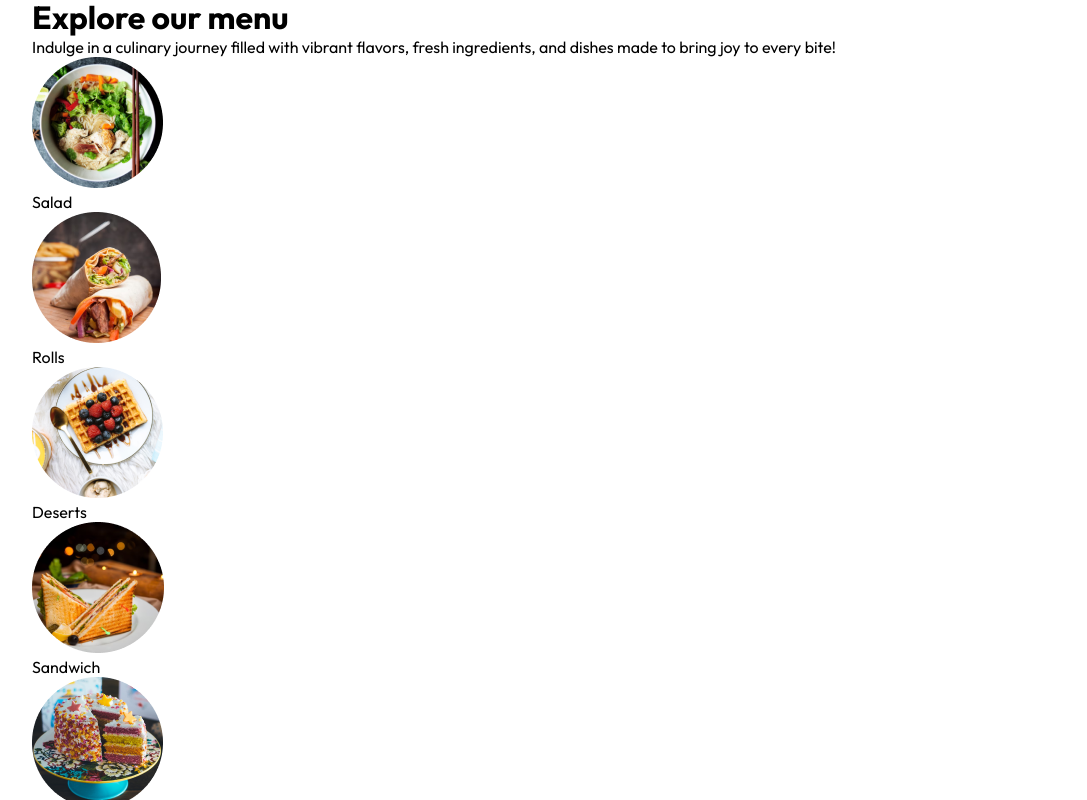
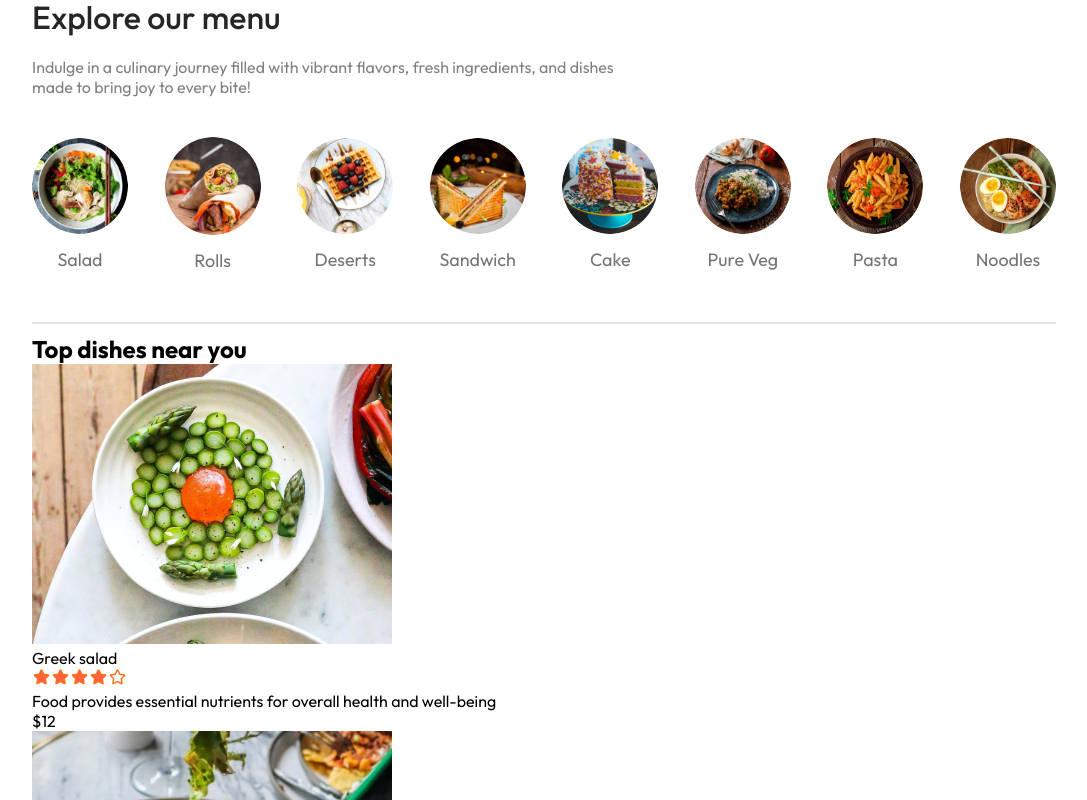
Before and after one commit to abhiraminair2004/NOMERA-Food-Delivery, a React (Vite) app in the folder frontend/: page / in a window 1280 px wide. Shown: the part 580-1380 px from the top of the page, without its empty margins (96-1183 px from the left). Built offline with nearby package versions, Linux system fonts and the light colour scheme; a web font is replaced by a local one.

Commit message:
displaying dishes

```diff
--- a/frontend/src/components/ExploreMenu/ExploreMenu.css
+++ b/frontend/src/components/ExploreMenu/ExploreMenu.css
@@ -0,0 +1,48 @@
+.explore-menu{
+    display:flex;
+    gap:20px;
+    flex-direction: column;
+}
+.explore-menu h1{
+    color: #262626;
+    font-weight: 500;
+}
+.explore-menu-text{
+    max-width: 60%;
+    color: #808080;
+}
+.explore-menu-list{
+    display: flex;
+    justify-content: space-between;
+    align-items: center;
+    gap: 30px;
+    text-align: center;
+    margin: 20px 0px;
+    overflow-x: scroll;
+}
+.explore-menu-list::-webkit-scrollbar{
+    display: none;
+}
+.explore-menu-list-item img{
+    width: 7.5vw;
+    min-width: 80px;
+    cursor: pointer;
+    border-radius: 50%;
+    transition: 0.2s;
+}
+.explore-menu-list-item p{
+    margin-top: 10px;
+    color: #747474;
+    font-size: max(1.4vw,16px);
+    cursor: pointer;
+}
+.explore-menu hr{
+    margin: 10px 0px;
+    height: 2px;
+    background-color: #e2e2e2;
+    border: none;
+}
+.explore-menu-list-item .active{
+    border: 4px solid tomato;
+    padding: 2px;
+}
--- a/frontend/src/components/ExploreMenu/ExploreMenu.jsx
+++ b/frontend/src/components/ExploreMenu/ExploreMenu.jsx
@@ -1,7 +1,7 @@
 import React from 'react'
 import './ExploreMenu.css'
 import {menu_list} from '../../assets/assets'
-const ExploreMenu = () => {
+const ExploreMenu = ({category,setCategory}) => {
   return (
     <div className='explore-menu' id='explore-menu'>
         <h1>Explore our menu</h1>
@@ -9,13 +9,14 @@
         <div className="explore-menu-list">
             {menu_list.map((item,index)=>{
                 return (
-                    <div key={index} className='explore-menu-list-item'>
-                        <img src={item.menu_image} alt="" />
+                    <div onClick={()=>setCategory(prev=>prev===item.menu_name?"All":item.menu_name)} key={index} className='explore-menu-list-item'>
+                        <img className={category==item.menu_name?"active":""}src={item.menu_image} alt="" />
                         <p>{item.menu_name}</p>
                     </div>
                 )
             })}
         </div>
+        <hr/>
     </div>
   )
 }
--- /dev/null
+++ b/frontend/src/components/FoodDisplay/FoodDisplay.jsx
@@ -0,0 +1,19 @@
+import React, { useContext } from 'react'
+import './FoodDisplay.css'
+import { StoreContext } from '../../context/StoreContext'
+import FoodItem from '../FoodItem/FoodItem'
+const FoodDisplay = ({category}) => {
+    const{food_list}=useContext(StoreContext)
+  return (
+    <div className='food-display' id='food-display'>
+        <h2>Top dishes near you</h2>
+        <div className="food-display-list">
+          {food_list.map((item,index)=>{
+            return<FoodItem key={index} id={item._id} name={item.name} description={item.description} price={item.price} image={item.image}/>
+          })}
+        </div>
+    </div>
+  )
+}
+
+export default FoodDisplay
--- /dev/null
+++ b/frontend/src/components/FoodItem/FoodItem.jsx
@@ -0,0 +1,22 @@
+import React from 'react'
+import './FoodItem.css'
+import { assets } from '../../assets/assets'
+const FoodItem = ({id,name,price,description,image}) => {
+  return (
+    <div className='food-item'>
+        <div className="food-item-img-container">
+            <img className='food-item-image' src={image} alt="" />
+        </div>
+        <div className="food-item-info">
+            <div className="food-item-name-rating">
+                <p>{name}</p>
+                <img src={assets.rating_starts} alt="" />
+            </div>
+            <p className="food-item-desc">{description}</p>
+            <p className="food-item-price">${price}</p>
+        </div>
+    </div>
+  )
+}
+
+export default FoodItem
--- /dev/null
+++ b/frontend/src/context/StoreContext.jsx
@@ -0,0 +1,15 @@
+import { createContext } from "react";
+import { food_list } from "../assets/assets";
+export const StoreContext=createContext(null)
+const StoreContextProvider=(props)=>{
+
+    const contextValue={
+        food_list
+    };
+    return(
+        <StoreContext.Provider value={contextValue}>
+            {props.children}
+        </StoreContext.Provider>
+    )
+}
+export default StoreContextProvider
--- a/frontend/src/main.jsx
+++ b/frontend/src/main.jsx
@@ -2,9 +2,12 @@
 import './index.css'
 import App from './App.jsx'
 import {BrowserRouter} from 'react-router-dom'
+import StoreContextProvider from './context/StoreContext.jsx'
 
 createRoot(document.getElementById('root')).render(
   <BrowserRouter>
-    <App />
+    <StoreContextProvider>
+      <App />
+    </StoreContextProvider>
   </BrowserRouter>
 )
--- a/frontend/src/pages/Home/Home.jsx
+++ b/frontend/src/pages/Home/Home.jsx
@@ -1,12 +1,15 @@
-import React from 'react'
+import React, { useState } from 'react'
 import './Home.css'
 import Header from '../../components/Header/Header'
 import ExploreMenu from '../../components/ExploreMenu/ExploreMenu'
+import FoodDisplay from '../../components/foodDisplay/foodDisplay'
 const Home = () => {
+  const [category,setCategory]=useState("All");
   return (
     <div>
         <Header/>
-        <ExploreMenu/>
+        <ExploreMenu category={category} setCategory={setCategory}/>
+        <FoodDisplay category={category}/>
     </div>
   )
 }
```
Also changed, not shown: frontend/src/components/FoodDisplay/FoodDisplay.css (added), frontend/src/components/FoodItem/FoodItem.css (added).
